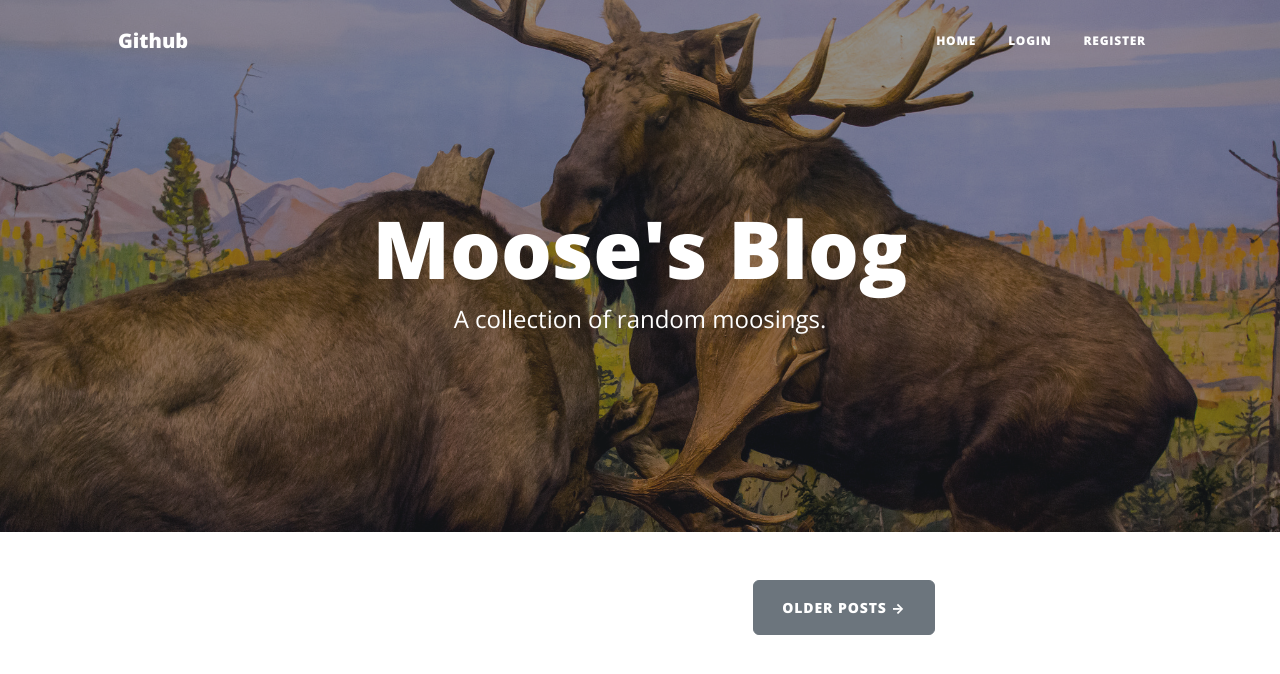
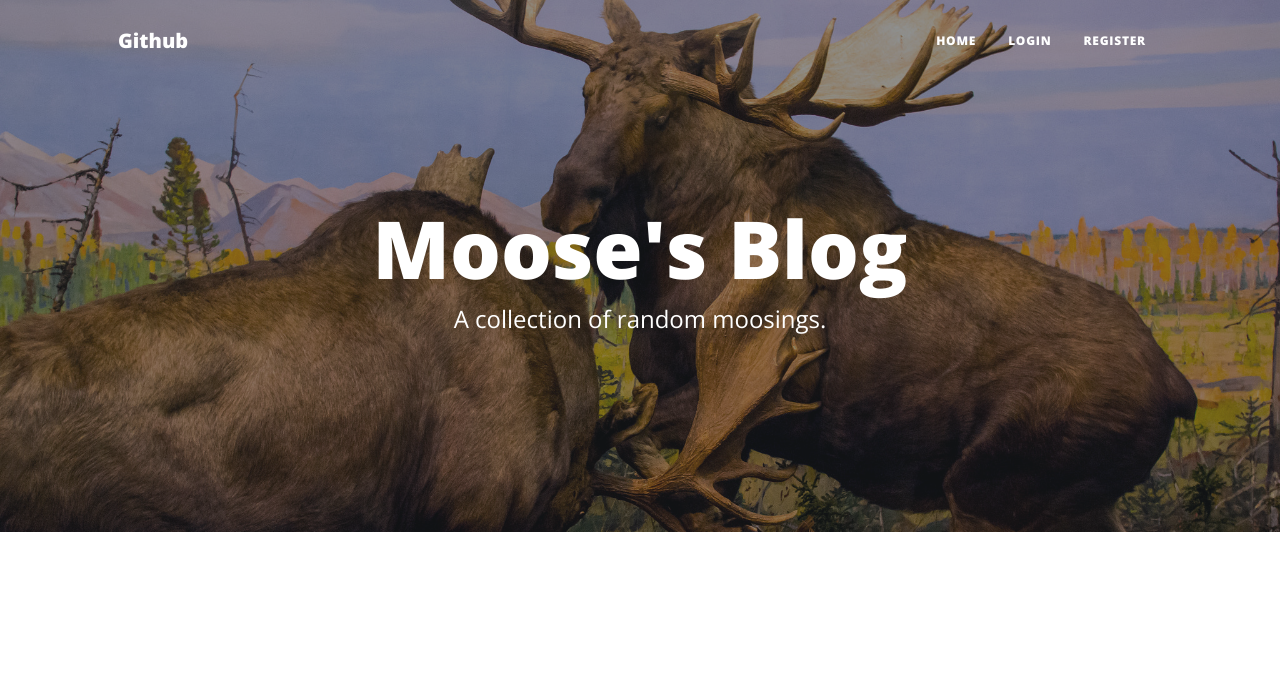
Before and after one commit to Minifauna/d71dp, a Flask app: page / in a window 1280 px wide. Shown: the top 674 px of the page. Run offline with Flask 3, Linux system fonts and the light colour scheme; data that the repository does not hold is empty; some libraries are stand-ins or nearby versions.

Commit message:
remove 'older posts' button

```diff
--- a/templates/index.html
+++ b/templates/index.html
@@ -55,9 +55,9 @@
       {% endif %}
 
       <!-- Pager-->
-      <div class="d-flex justify-content-end mb-4">
+      <!-- <div class="d-flex justify-content-end mb-4">
         <a class="btn btn-secondary text-uppercase" href="#!">Older Posts →</a>
-      </div>
+      </div> -->
     </div>
   </div>
 </div>
```
